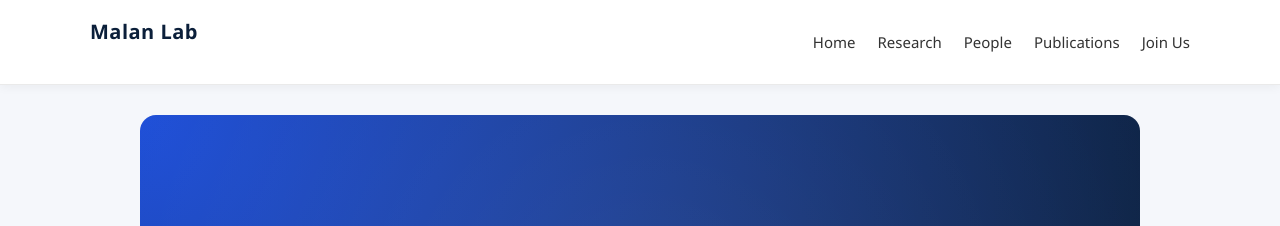
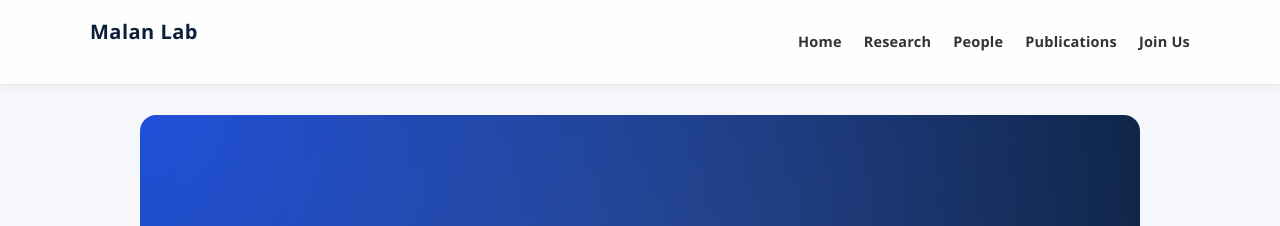
Before and after one commit to malanlab/malanlab.github.io, a Jekyll site: the page built from index.md, in a window 1280 px wide. Shown: the top 226 px of the page. Built offline with Jekyll 4.4.1, drawn with Linux system fonts in a browser that asks for light colours.

Commit message:
Update style.css

```diff
--- a/assets/style.css
+++ b/assets/style.css
@@ -151,6 +151,22 @@
   width: 100%;
 }
 
+.navbar {
+  position: sticky;
+  top: 0;
+  background: rgba(255,255,255,0.8);
+  backdrop-filter: blur(12px);
+  border-bottom: 1px solid rgba(0,0,0,0.08);
+  z-index: 1000;
+}
+
+.nav-links a {
+  font-weight: 600;
+  font-size: 14.5px;
+  letter-spacing: 0.2px;
+}
+
+
 /* =========================
    LAYOUT
 ========================= */
```
